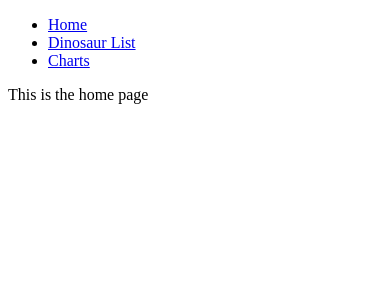
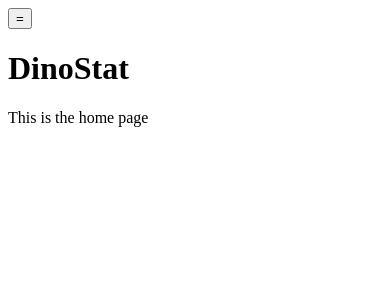
Before and after one commit to chingu-voyages/v48-tier2-team-11, a React (Vite) app in the folder dinostat/: page / in a window 390 px wide. Shown: the top 300 px of the page. Built offline with nearby package versions, Linux system fonts and the light colour scheme.

Commit message:
Add hamburger menu and app name

```diff
--- a/dinostat/src/Components/Header.jsx
+++ b/dinostat/src/Components/Header.jsx
@@ -1,14 +1,35 @@
-import React from 'react';
+import { React, useState } from 'react';
 import { Link } from 'react-router-dom';
 
 export default function Header() {
+  const [isOpen, setIsOpen] = useState(false);
+
+  const toggle = () => {
+    setIsOpen(!isOpen);
+  };
+
   return (
     <div>
-      <ul>
-        <li><Link to="/"> Home </Link></li>
-        <li><Link to="/dinosaurs"> Dinosaur List </Link></li>
-        <li><Link to="/charts"> Charts </Link></li>
-      </ul>
+      <div className="header">
+        <div className="menu">
+          <button type="button" onClick={toggle}>
+            =
+          </button>
+        </div>
+
+        <div className="app-name">
+          <h1>DinoStat</h1>
+        </div>
+      </div>
+
+      <div className="nav-links" style={{ display: isOpen ? 'block' : 'none' }}>
+        <ul>
+          <li className="link-item"><Link to="/"> Home </Link></li>
+          <li className="link-item"><Link to="/dinosaurs"> Dinosaur List </Link></li>
+          <li className="link-item"><Link to="/charts"> Charts </Link></li>
+        </ul>
+      </div>
+
     </div>
   );
 }
```
